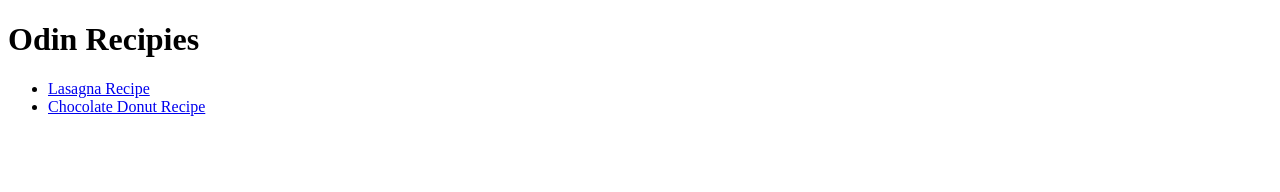
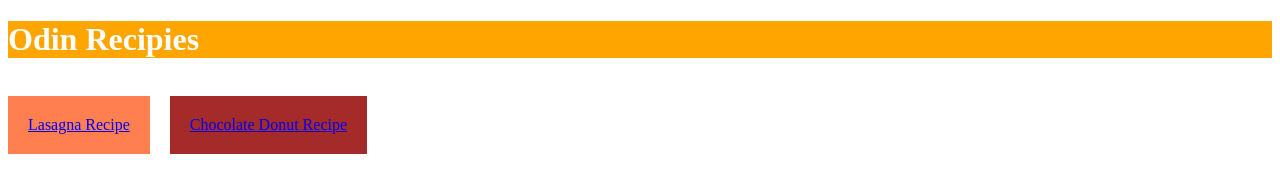
Before and after one commit to GregJolly/odin-recipes, a plain HTML site: page index.html in a window 1280 px wide. Drawn offline with Linux system fonts and the light colour scheme.

Commit message:
Add CSS style sheet and format links

```diff
--- a/index.html
+++ b/index.html
@@ -3,16 +3,17 @@
 <html lang="en">
 
 	<head>
-	<meta charset="UTF-8">
-	<title>Odin Recipes </title>
+		<link rel="stylesheet" href="styles.css">
+		<meta charset="UTF-8">
+		<title>Odin Recipes </title>
 	</head>
 
 	<body>
 		<h1>Odin Recipies </h1>
-		<ul>
-		<li><a href = "recipes/lasagna.html"> Lasagna Recipe </a></li>
-		<li><a href = "recipes/chocolatedonut.html"> Chocolate Donut Recipe </a></li>
-		</ul>
+		<div>
+			<p class="lasagna"><a href = "recipes/lasagna.html"> Lasagna Recipe </a></p>
+			<p class="donut"><a href = "recipes/chocolatedonut.html"> Chocolate Donut Recipe </a></p>
+		</div>
 	</body>
 
 
--- /dev/null
+++ b/styles.css
@@ -0,0 +1,36 @@
+h1{
+	color: white;
+	background-color: orange;
+}
+
+.lasagna{
+	color:white;
+	background-color: coral;
+	font:15px;
+	padding: 20px;
+	margin-right:20px;
+
+}
+
+.donut{
+	color:white;
+	background-color:brown;
+	font:15px;
+	padding: 20px;
+}
+
+div {
+	display:flex;
+	flex:1;
+}
+.lasagna:hover{
+	color:coral;
+	background-color:white;
+
+}
+
+.donut:hover{
+	color:brown;
+	background-color:white;
+
+}
```
